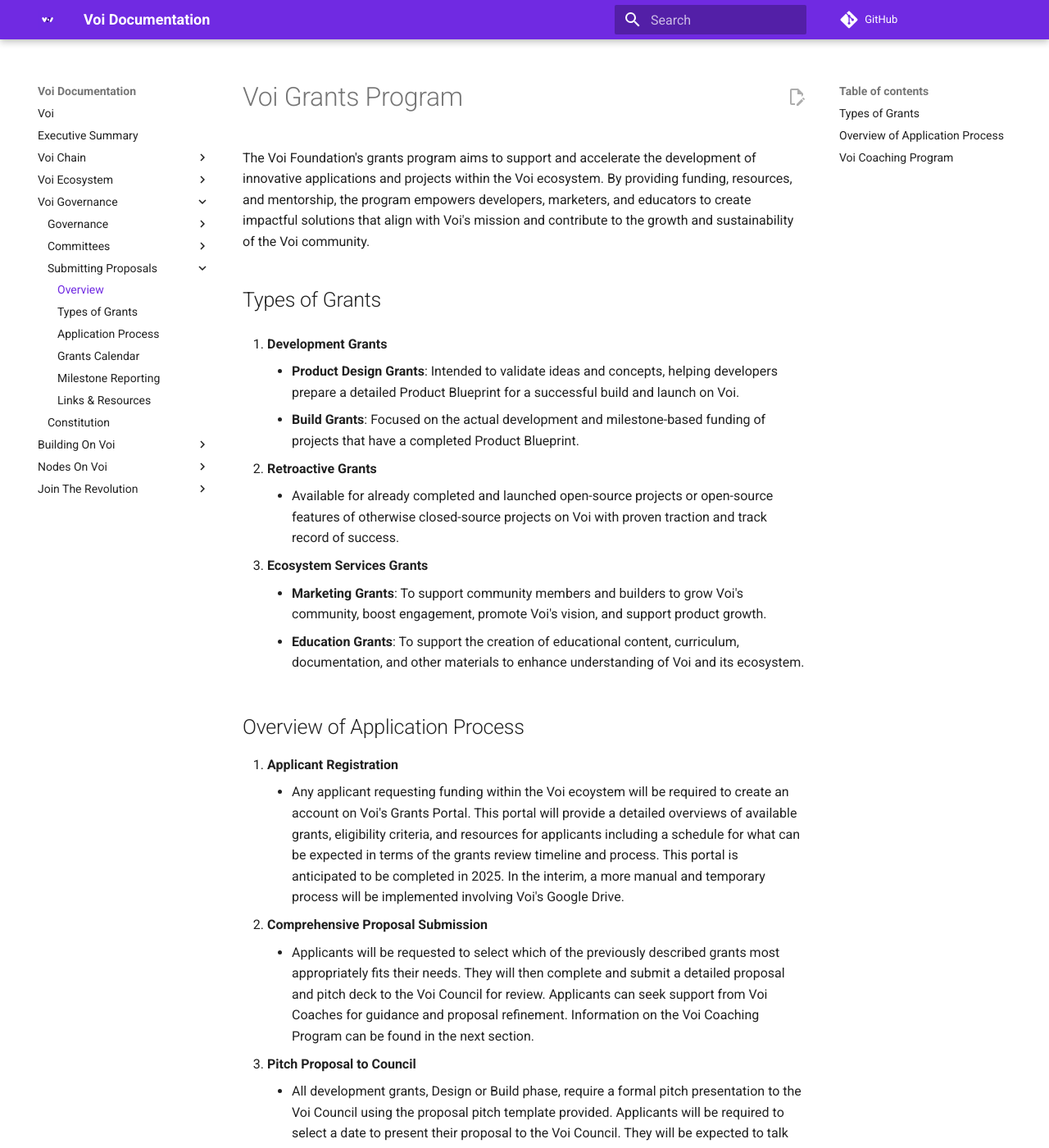
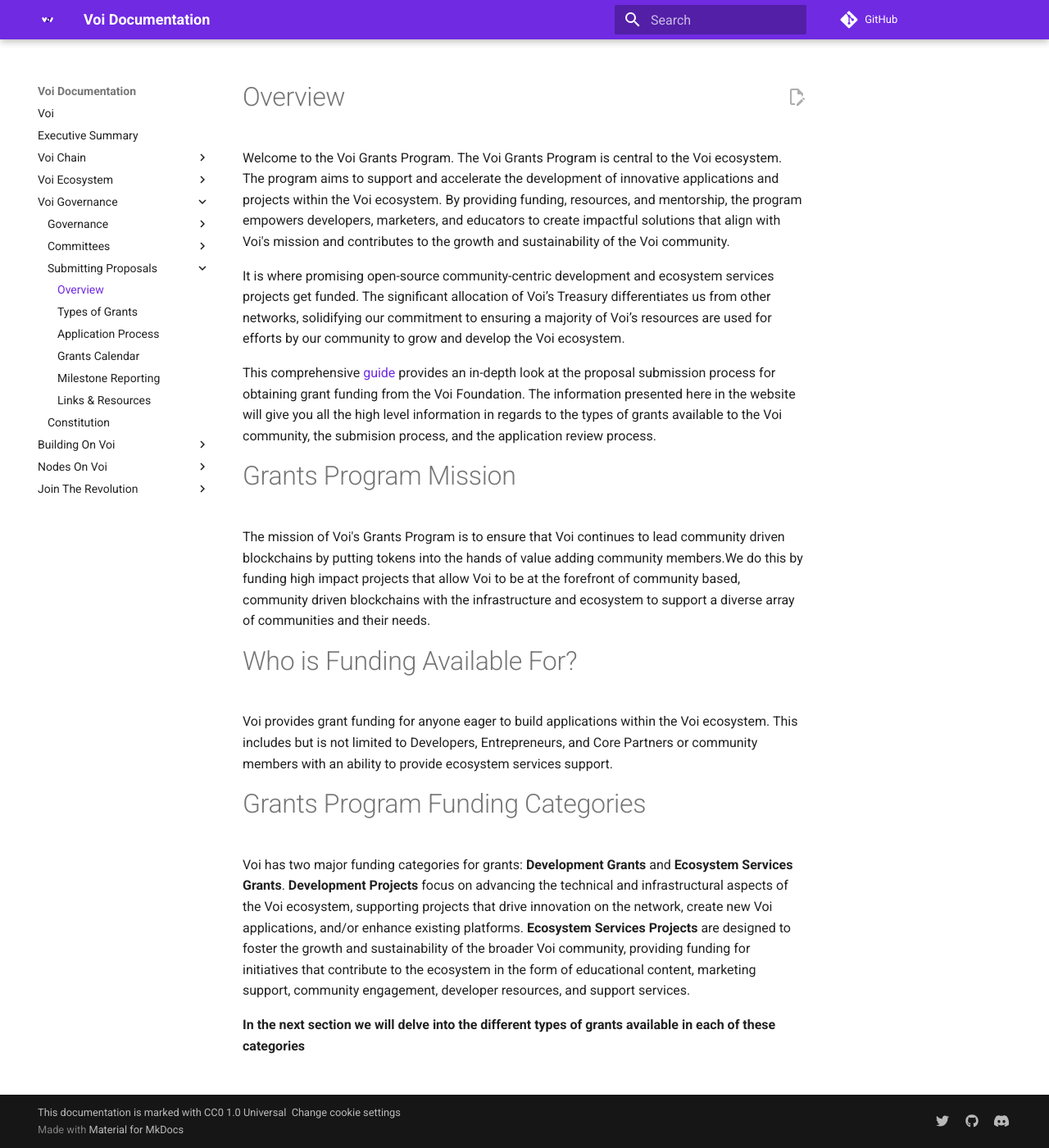
Before and after one commit to VoiNetwork/learn-more, an MkDocs documentation site: the page built from docs/governance/submitting-proposals.md, in a window 1280 px wide and 1400 px high. Shown: the whole window at 82% size. Built offline with MkDocs 1.6.1 and Material for MkDocs 9.7.7, drawn with Linux system fonts in a browser that asks for light colours; plug-ins that fetch from the network failed and are left out; comment, search, counter and statistics services are not loaded; some of the changed text lies outside the part shown.

Commit message:
Update submitting-proposals.md

```diff
--- a/docs/governance/submitting-proposals.md
+++ b/docs/governance/submitting-proposals.md
@@ -1,52 +1,23 @@
-# Voi Grants Program
+# Overview
 
-The Voi Foundation's grants program aims to support and accelerate the development of innovative applications and projects within the Voi ecosystem. By providing funding, resources, and mentorship, the program empowers developers, marketers, and educators to create impactful solutions that align with Voi's mission and contribute to the growth and sustainability of the Voi community.
+Welcome to the Voi Grants Program. The Voi Grants Program is central to the Voi ecosystem. The program aims to support and accelerate the development of innovative applications and projects within the Voi ecosystem. By providing funding, resources, and mentorship, the program empowers developers, marketers, and educators to create impactful solutions that align with Voi's mission and contributes to the growth and sustainability of the Voi community.
+
+It is where promising open-source community-centric development and ecosystem services projects get funded. The significant allocation of Voi’s Treasury differentiates us from other networks, solidifying our commitment to ensuring a majority of Voi’s resources are used for efforts by our community to grow and develop the Voi ecosystem.
+
+This comprehensive [guide](https://docs.google.com/document/d/1rgZcpBtZY0rwq3W6-omnRjIGg54T8G3w1xjA_2usg84/edit) provides an in-depth look at the proposal submission process for obtaining grant funding from the Voi Foundation. The information presented here in the website will give you all the high level information in regards to the types of grants available to the Voi community, the submision process, and the application review process.
+
+# Grants Program Mission
+
+The mission of Voi's Grants Program is to ensure that Voi continues to lead community driven blockchains by putting tokens into the hands of value adding community members.We do this by funding high impact projects that allow Voi to be at the forefront of community based, community driven blockchains with the infrastructure and ecosystem to support a diverse array of communities and their needs.
 
 
-## Types of Grants
+# Who is Funding Available For?
 
-1. **Development Grants**
-
-    * **Product Design Grants**: Intended to validate ideas and concepts, helping developers prepare a detailed Product Blueprint for a successful build and launch on Voi.
-    * **Build Grants**: Focused on the actual development and milestone-based funding of projects that have a completed Product Blueprint.
-
-2. **Retroactive Grants**
-
-    * Available for already completed and launched open-source projects or open-source features of otherwise closed-source projects on Voi with proven traction and track record of success.
-
-3. **Ecosystem Services Grants**
-
-    * **Marketing Grants**: To support community members and builders to grow Voi's community, boost engagement, promote Voi's vision, and support product growth.
-    * **Education Grants**: To support the creation of educational content, curriculum, documentation, and other materials to enhance understanding of Voi and its ecosystem.
+Voi provides grant funding for anyone eager to build applications within the Voi ecosystem. This includes but is not limited to Developers, Entrepreneurs, and Core Partners or community members with an ability to provide ecosystem services support.
 
 
-## Overview of Application Process
+# Grants Program Funding Categories
 
-1. **Applicant Registration**
-    * Any applicant requesting funding within the Voi ecoystem will be required to create an account on Voi's Grants Portal. This portal will provide a detailed overviews of available grants, eligibility criteria, and resources for applicants including a schedule for what can be expected in terms of the grants review timeline and process. This portal is anticipated to be completed in 2025. In the interim, a more manual and temporary process will be implemented involving Voi's Google Drive.
-2. **Comprehensive Proposal Submission**
-    * Applicants will be requested to select which of the previously described grants most appropriately fits their needs. They will then complete and submit a detailed proposal and pitch deck to the Voi Council for review. Applicants can seek support from Voi Coaches for guidance and proposal refinement. Information on the Voi Coaching Program can be found in the next section.
-3. **Pitch Proposal to Council**
-    * All development grants, Design or Build phase, require a formal pitch presentation to the Voi Council using the proposal pitch template provided. Applicants will be required to select a date to present their proposal to the Voi Council. They will be expected to talk about anticipated or proven impact of their project on the Voi ecosytem, anticipated milestones, and answer questions any council member has.
-4. **Governance Proposal Review**
-    * The Voi Council will evaluate the proposal, conduct due diligence if necessary, and then decides on approval, revision requests, or rejection of the proposal. Final approval will be given by the Treasury prior to initial funds dispersement.
-5. **Notification and Feedback**
-    * Applicants are informed of the Council's decision. If they are not selected for a grant, feedback will be given to allow them to approve their proposal for future submission.
-6. **Initiation and Milestone Management**
-    * Approved projects can then begin the design or build phase, with proactive milestone documentation required for payouts.
-7. **Final Assessment and Project Review**
-    * Upon completion of all milestones, the Council conducts a final review to assess overall success and impact prior to disbersing any remaining funds.
-8. **Ongoing Operations and Adjustments**
-    * For fully implemented projects, the project team will be expected to make adjustments to their project based on feedback and continually monitor their project, ensuring long-term sustainability.
+Voi has two major funding categories for grants: **Development Grants** and **Ecosystem Services Grants**. **Development Projects** focus on advancing the technical and infrastructural aspects of the Voi ecosystem, supporting projects that drive innovation on the network, create new Voi applications, and/or enhance existing platforms. **Ecosystem Services Projects** are designed to foster the growth and sustainability of the broader Voi community, providing funding for initiatives that contribute to the ecosystem in the form of educational content, marketing support, community engagement, developer resources, and support services.
 
-
-## Voi Coaching Program
-
-The Voi Coaching Program is an integral part of the grants process, offering mentorship and support to applicants throughout their journey. Coaches assist with:
-
-* **Proposal Development**: Helping applicants refine their proposals to meet grant objectives and criteria.
-* **Pitch Preparation**: Providing guidance on creating compelling pitch decks and preparing for Council presentations.
-* **Go-to-Market Strategy**: Supporting with the development of a solid go-to-market strategy that will help developers ensure their product is received favorably within the Voi ecosystem.
-* **Milestone Management**: Offering ongoing support to ensure projects stay on track and meet their objectives.
-
-When we get closer to launching Voi's Grant Program, this site will be updated with the appropriate links and process for applicants to be able to easily navigate the submission process.
+**In the next section we will delve into the different types of grants available in each of these categories**
```
